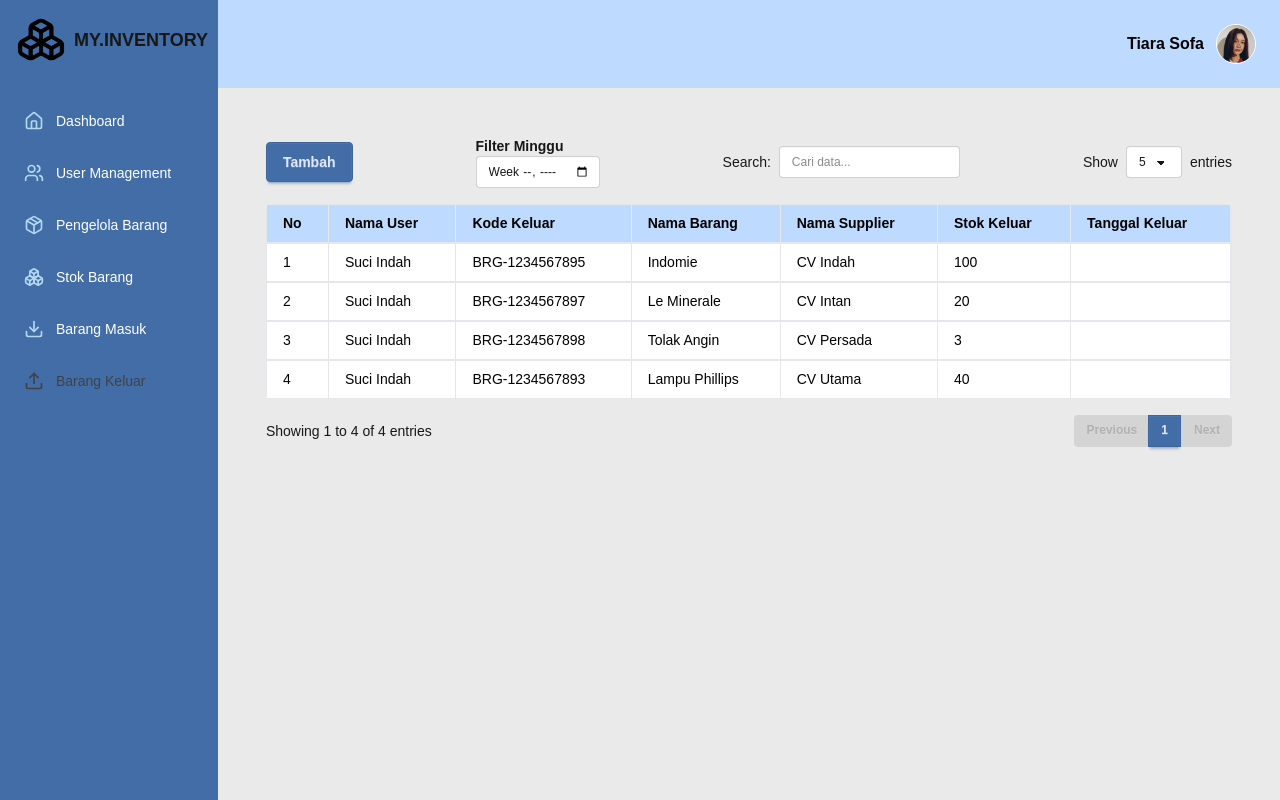
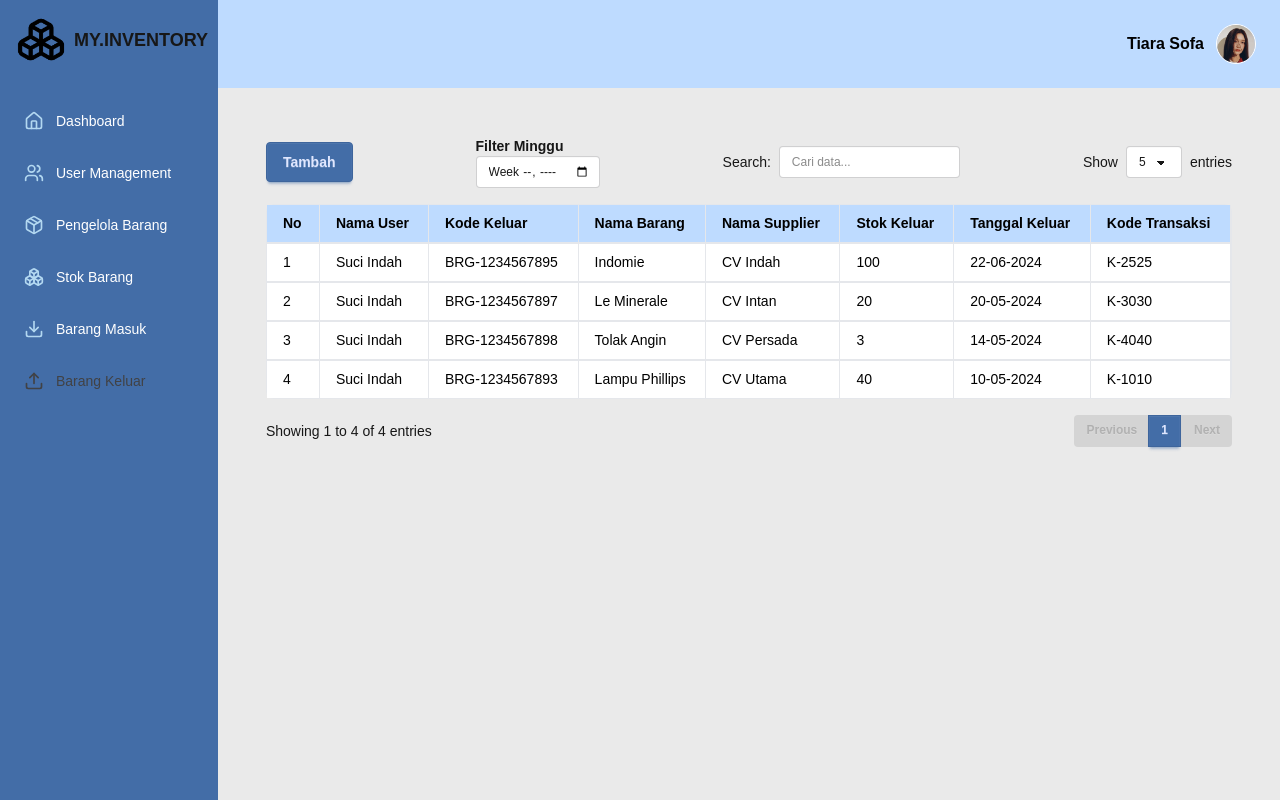
Before and after one commit to FarisAnugrah/inventory-frontend, a Next.js app: page /barangKeluar in a window 1280 px wide. Built offline with nearby package versions, Linux system fonts and the light colour scheme.

Commit message:
add kode transaksi

```diff
--- a/src/app/barangKeluar/page.jsx
+++ b/src/app/barangKeluar/page.jsx
@@ -20,13 +20,14 @@ export default function barangKeluar() {
     { header: "Nama Supplier", accessor: "supplier" },
     { header: "Stok Keluar", accessor: "stok" },
     { header: "Tanggal Keluar", accessor: "tanggal" },
+    { header: "Kode Transaksi", accessor: "transaksi" },
   ];
 
   const data = [
-    { no: 1, user: "Suci Indah", kode: "BRG-1234567895", nama: "Indomie", supplier: "CV Indah", stok: "100", satuan: "Karton" },
-    { no: 2, user: "Suci Indah", kode: "BRG-1234567897", nama: "Le Minerale", supplier: "CV Intan", stok: "20", satuan: "Karton" },
-    { no: 3, user: "Suci Indah", kode: "BRG-1234567898", nama: "Tolak Angin", supplier: "CV Persada", stok: "3", satuan: "Karton" },
-    { no: 4, user: "Suci Indah", kode: "BRG-1234567893", nama: "Lampu Phillips", supplier: "CV Utama", stok: "40", satuan: "Karton" },
+    { no: 1, user: "Suci Indah", kode: "BRG-1234567895", nama: "Indomie", supplier: "CV Indah", stok: "100", tanggal: "22-06-2024", transaksi: "K-2525" },
+    { no: 2, user: "Suci Indah", kode: "BRG-1234567897", nama: "Le Minerale", supplier: "CV Intan", stok: "20", tanggal: "20-05-2024" , transaksi: "K-3030" },
+    { no: 3, user: "Suci Indah", kode: "BRG-1234567898", nama: "Tolak Angin", supplier: "CV Persada", stok: "3", tanggal: "14-05-2024", transaksi: "K-4040" },
+    { no: 4, user: "Suci Indah", kode: "BRG-1234567893", nama: "Lampu Phillips", supplier: "CV Utama", stok: "40", tanggal: "10-05-2024", transaksi: "K-1010" },
 
   ];
   return (
```
